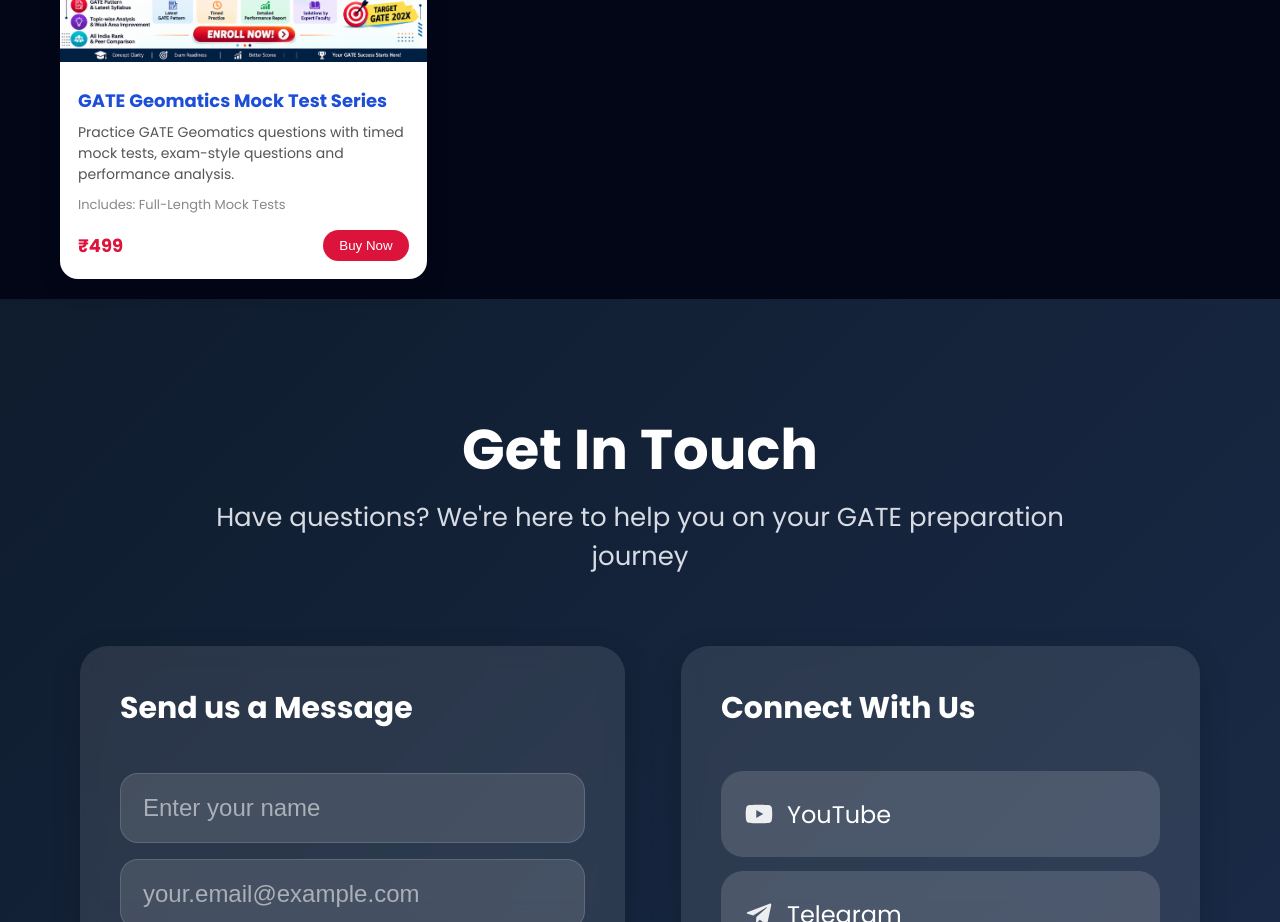
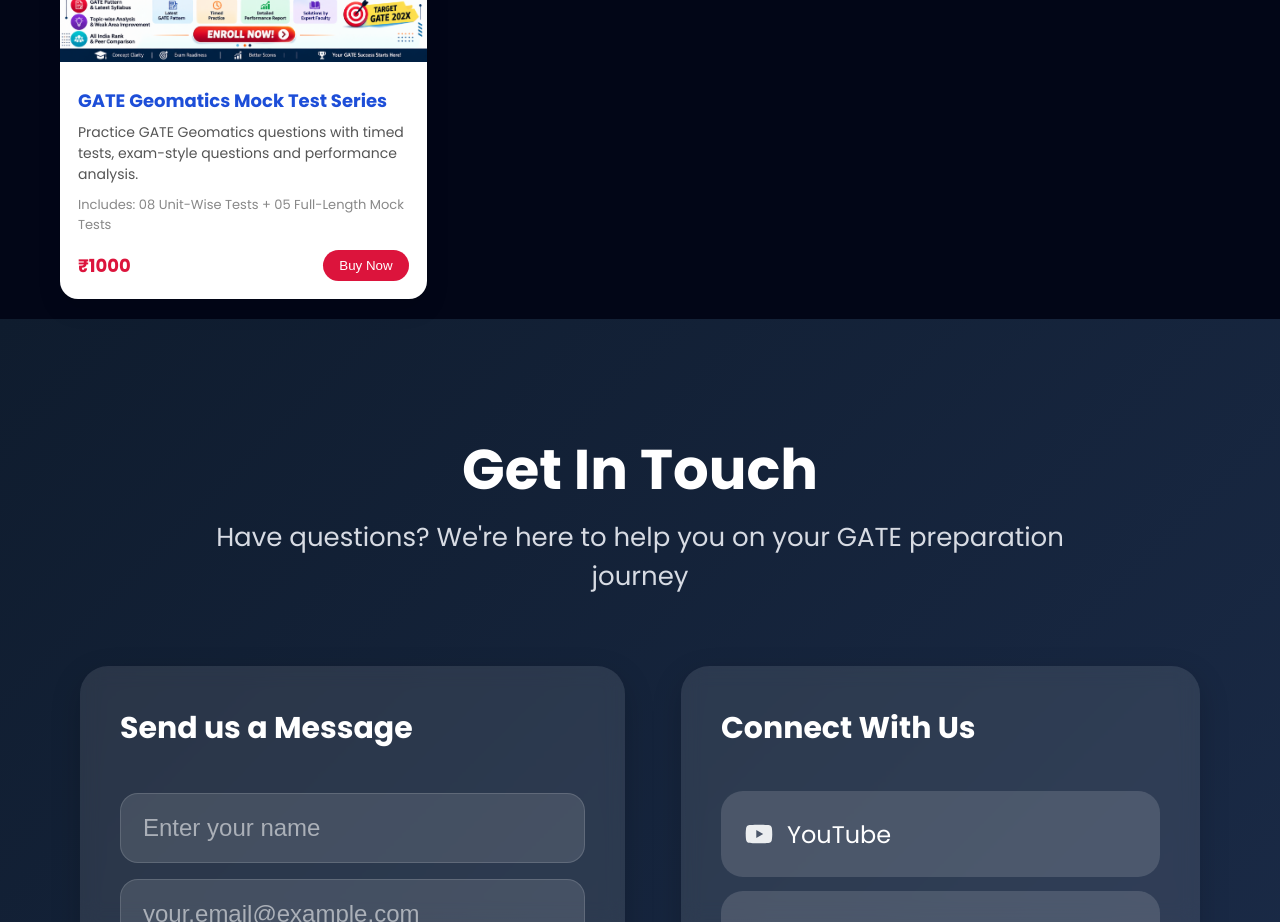
Before and after one commit to Sagar2501588/cbt-frontend, a React (Create React App) app: page / in a window 1280 px wide. Shown: the part 2280-3202 px from the top of the page. Built offline with nearby package versions, Linux system fonts and the light colour scheme.

Commit message:
mock test

```diff
--- a/src/Component/PortalHome.js
+++ b/src/Component/PortalHome.js
@@ -322,14 +322,16 @@ export default function PortalHome() {
               <h3>GATE Geomatics Mock Test Series</h3>
 
               <p className="desc">
-                Practice GATE Geomatics questions with timed mock tests,
+                Practice GATE Geomatics questions with timed tests,
                 exam-style questions and performance analysis.
               </p>
 
-              <p className="date">Includes: Full-Length Mock Tests</p>
+              <p className="date">
+                Includes: 08 Unit-Wise Tests + 05 Full-Length Mock Tests
+              </p>
 
               <div className="cardFooter">
-                <span className="price">₹499</span>
+                <span className="price">₹1000</span>
 
                 <button onClick={() => handleBuy("gate-geomatics-mock-test")}>
                   Buy Now
```
